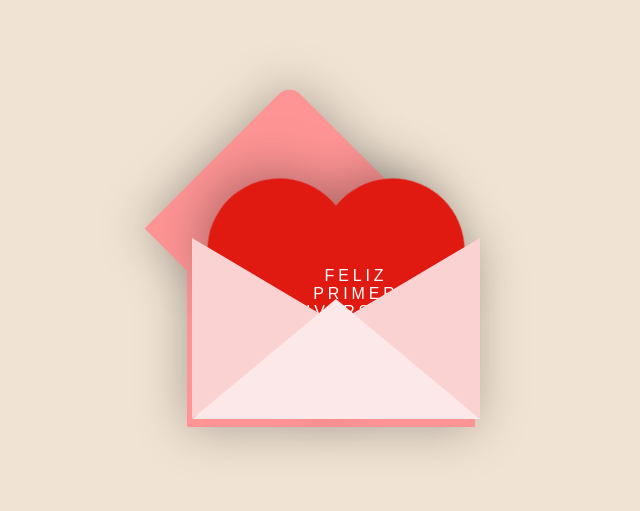
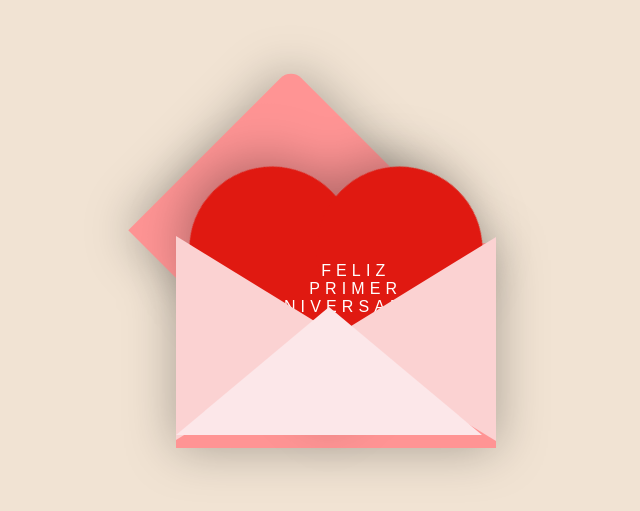
Before and after one commit to ManuelNietoD/AnniversaryCard, a plain HTML site: page index.html in a window 1280 px wide. Shown: the part 129-640 px from the top of the page, without its empty margins (304-944 px from the left). Drawn offline with nearby package versions, Linux system fonts and the light colour scheme.

Commit message:
style.css

```diff
--- a/style.css
+++ b/style.css
@@ -20,37 +20,41 @@ body {
    left: 25%;
    display: flex;
    visibility: hidden;
+   box-shadow: 0 4px 8px rgba(0, 0, 0, 0.1);
+   border-radius: 10px;
 }
 
 #card h2 {
    font-size: 3em;
    margin: 0;
-   color: pink;
+   color: #ff66b2;
    text-align: center;
+   padding: 0.5em;
 }
 
 #card p {
-   font-size: 1.5em;
+   font-size: 1.2em;
    text-align: justify;
-   padding-left: 30px; /* Espacio en blanco a la izquierda */
-   padding-right: 30px; /* Espacio en blanco a la derecha */
+   padding: 1em;
 }
 
 .side {
-   background: #eee;
+   background: #fff;
    height: 100%;
    width: 50%;
    padding: 10px;
 }
 
 .side.one {
-   transform: skew(10deg, 20deg);
-   background: linear-gradient(90deg, #fff, #fff 40%, #ddd);
+   background: linear-gradient(90deg, #fff, #ddd);
+   border-top-left-radius: 10px;
+   border-bottom-left-radius: 10px;
 }
 
 .side.two {
-   transform: skew(10deg, -15deg);
-   background: linear-gradient(-90deg, #fff, #fff 40%, #f0f0f0);
+   background: linear-gradient(-90deg, #fff, #f0f0f0);
+   border-top-right-radius: 10px;
+   border-bottom-right-radius: 10px;
 }
 
 .valentines-day {
@@ -66,8 +70,8 @@ body {
 .envelope:before {
    content: "";
    position: absolute;
-   width: 16vw;
-   height: 16vw;
+   width: 18vw;
+   height: 18vw;
    background-color: #ff9494;
    transform: rotate(-45deg);
    border-radius: 0 15px 0 0;
@@ -79,21 +83,21 @@ body {
    content: "";
    position: absolute;
    background-color: #ff9494;
-   width: 22.5vw;
-   height: 14vw;
+   width: 25vw;
+   height: 16vw;
    left: -6vw;
-   top: 3.5vw;
+   top: 4vw;
 }
 
 .heart {
    position: relative;
    background-color: #e01911;
    display: inline-block;
-   height: 11.25vw;
-   top: 2.5vw;
+   height: 13vw;
+   top: 3vw;
    left: 0;
    transform: rotate(-45deg);
-   width: 11.25vw;
+   width: 13vw;
    filter: drop-shadow(0 -10px 25px rgba(0, 0, 0, .3));
    transition: .5s;
 }
@@ -103,18 +107,18 @@ body {
    content: "";
    background-color: #e01911;
    border-radius: 50%;
-   height: 11.25vw;
-   width: 11.25vw;
+   height: 13vw;
+   width: 13vw;
    position: absolute;
 }
 
 .heart:before {
-   top: -6.25vw;
+   top: -7vw;
    left: 0;
 }
 
 .heart:after {
-   left: 6.25vw;
+   left: 7vw;
    top: 0;
 }
 
@@ -122,11 +126,11 @@ body {
    position: absolute;
    width: 0;
    height: 0;
-   border-right: 11.875vw solid #fbd2d2;
-   border-top: 7.0625vw solid transparent;
-   border-bottom: 7.0625vw solid transparent;
-   top: 2.75vw;
-   left: 5vw;
+   border-right: 13vw solid #fbd2d2;
+   border-top: 8vw solid transparent;
+   border-bottom: 8vw solid transparent;
+   top: 3.5vw;
+   left: 6vw;
    z-index: 4;
 }
 
@@ -135,11 +139,11 @@ body {
    position: absolute;
    width: 0;
    height: 0;
-   border-left: 11.875vw solid #fbd2d2;
-   border-top: 7.0625vw solid transparent;
-   border-bottom: 7.0625vw solid transparent;
-   top: -7.0625vw;
-   left: -10.625vw;
+   border-left: 13vw solid #fbd2d2;
+   border-top: 8vw solid transparent;
+   border-bottom: 8vw solid transparent;
+   top: -8vw;
+   left: -12vw;
 }
 
 .front:after {
@@ -147,31 +151,31 @@ body {
    height: 0;
    position: absolute;
    content: "";
-   border-bottom: 9.375vw solid #fce7e9;
-   border-right: 11.25vw solid transparent;
-   border-left: 11.25vw solid transparent;
-   top: -2.25vw;
-   left: -10.625vw;
+   border-bottom: 10vw solid #fce7e9;
+   border-right: 12vw solid transparent;
+   border-left: 12vw solid transparent;
+   top: -2.5vw;
+   left: -12vw;
 }
 
 .text {
    position: absolute;
    font-family: arial;
-   letter-spacing: 0.3vw;
+   letter-spacing: 0.4vw;
    text-align: center;
    color: white;
    z-index: 2;
-   top: 5vw;
-   left: 0.9375vw;
+   top: 5.5vw;
+   left: 1.2vw;
    transition: .5s;
 }
 
 .valentines-day:hover .heart {
-   transform: translateY(-3.125vw) rotate(-45deg);
+   transform: translateY(-3.5vw) rotate(-45deg);
 }
 
 .valentines-day:hover .text {
-   transform: translateY(-3.125vw);
+   transform: translateY(-3.5vw);
 }
 
 @media (max-width: 600px) {
@@ -184,6 +188,6 @@ body {
       left: 5%;
    }
    #card p {
-      font-size: 1.2em; /* Ajustar tamaño de fuente en pantallas pequeñas */
+      font-size: 1em; /* Ajustar tamaño de fuente en pantallas pequeñas */
    }
 }
```
